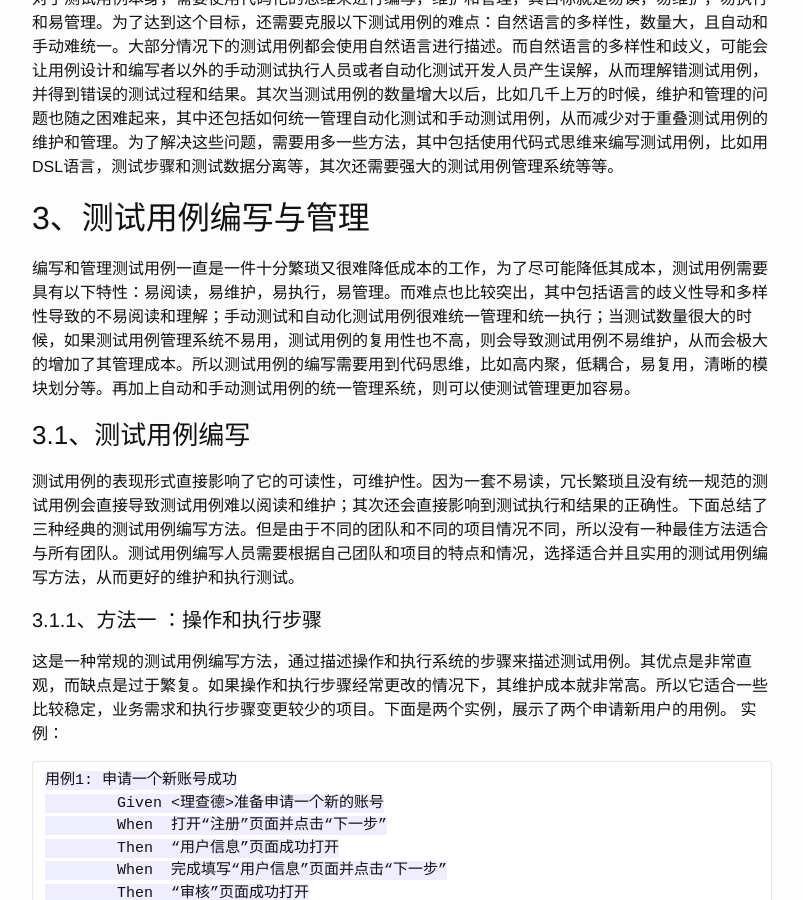
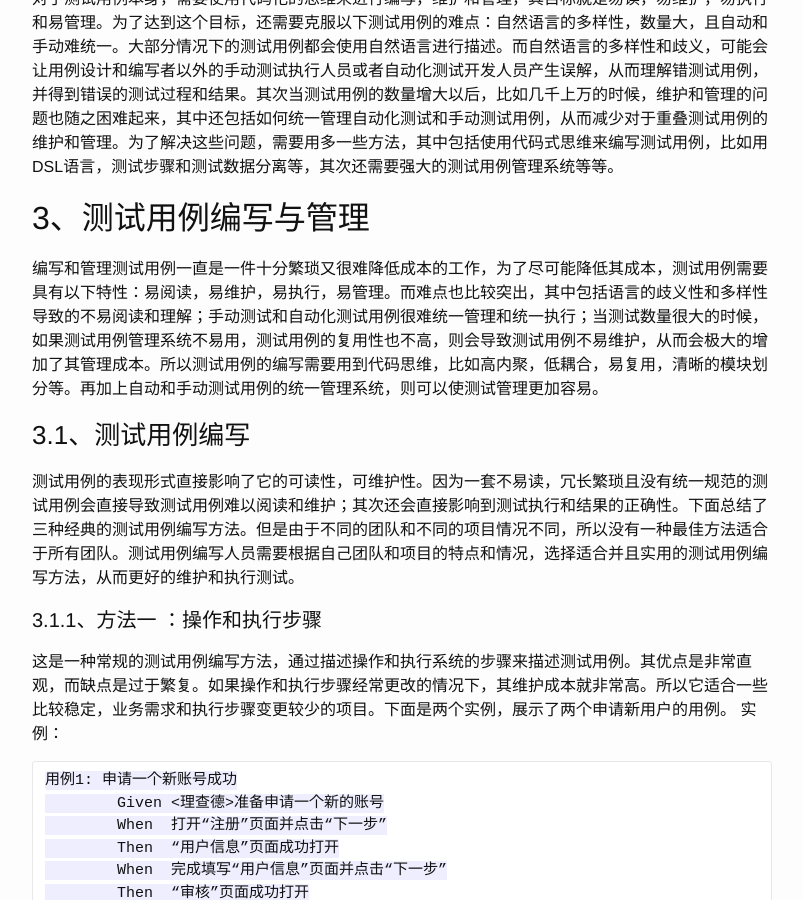
Before and after one commit to TWRanMan/twranman.github.io, a Jekyll site: the page built from _posts/2020-11-05-TestCaseAnalysisDesignManagement.md, in a window 1280 px wide and 900 px high, scrolled down 1194 px. Shown: the whole window, without its empty margins (238-1041 px from the left). Built offline with Jekyll 4.4.1, drawn with Linux system fonts in a browser that asks for light colours.

Commit message:
upate a new doc

```diff
--- a/_posts/2020-11-05-TestCaseAnalysisDesignManagement.md
+++ b/_posts/2020-11-05-TestCaseAnalysisDesignManagement.md
@@ -26,10 +26,10 @@ categories: general update
 
 
 ## 3、测试用例编写与管理
-编写和管理测试用例一直是一件十分繁琐又很难降低成本的工作，为了尽可能降低其成本，测试用例需要具有以下特性：易阅读，易维护，易执行，易管理。而难点也比较突出，其中包括语言的歧义性导和多样性导致的不易阅读和理解；手动测试和自动化测试用例很难统一管理和统一执行；当测试数量很大的时候，如果测试用例管理系统不易用，测试用例的复用性也不高，则会导致测试用例不易维护，从而会极大的增加了其管理成本。所以测试用例的编写需要用到代码思维，比如高内聚，低耦合，易复用，清晰的模块划分等。再加上自动和手动测试用例的统一管理系统，则可以使测试管理更加容易。
+编写和管理测试用例一直是一件十分繁琐又很难降低成本的工作，为了尽可能降低其成本，测试用例需要具有以下特性：易阅读，易维护，易执行，易管理。而难点也比较突出，其中包括语言的歧义性和多样性导致的不易阅读和理解；手动测试和自动化测试用例很难统一管理和统一执行；当测试数量很大的时候，如果测试用例管理系统不易用，测试用例的复用性也不高，则会导致测试用例不易维护，从而会极大的增加了其管理成本。所以测试用例的编写需要用到代码思维，比如高内聚，低耦合，易复用，清晰的模块划分等。再加上自动和手动测试用例的统一管理系统，则可以使测试管理更加容易。
 
 ### 3.1、测试用例编写
-测试用例的表现形式直接影响了它的可读性，可维护性。因为一套不易读，冗长繁琐且没有统一规范的测试用例会直接导致测试用例难以阅读和维护；其次还会直接影响到测试执行和结果的正确性。下面总结了三种经典的测试用例编写方法。但是由于不同的团队和不同的项目情况不同，所以没有一种最佳方法适合与所有团队。测试用例编写人员需要根据自己团队和项目的特点和情况，选择适合并且实用的测试用例编写方法，从而更好的维护和执行测试。
+测试用例的表现形式直接影响了它的可读性，可维护性。因为一套不易读，冗长繁琐且没有统一规范的测试用例会直接导致测试用例难以阅读和维护；其次还会直接影响到测试执行和结果的正确性。下面总结了三种经典的测试用例编写方法。但是由于不同的团队和不同的项目情况不同，所以没有一种最佳方法适合于所有团队。测试用例编写人员需要根据自己团队和项目的特点和情况，选择适合并且实用的测试用例编写方法，从而更好的维护和执行测试。
 
 #### 3.1.1、方法一 ：操作和执行步骤
 这是一种常规的测试用例编写方法，通过描述操作和执行系统的步骤来描述测试用例。其优点是非常直观，而缺点是过于繁复。如果操作和执行步骤经常更改的情况下，其维护成本就非常高。所以它适合一些比较稳定，业务需求和执行步骤变更较少的项目。下面是两个实例，展示了两个申请新用户的用例。
```
